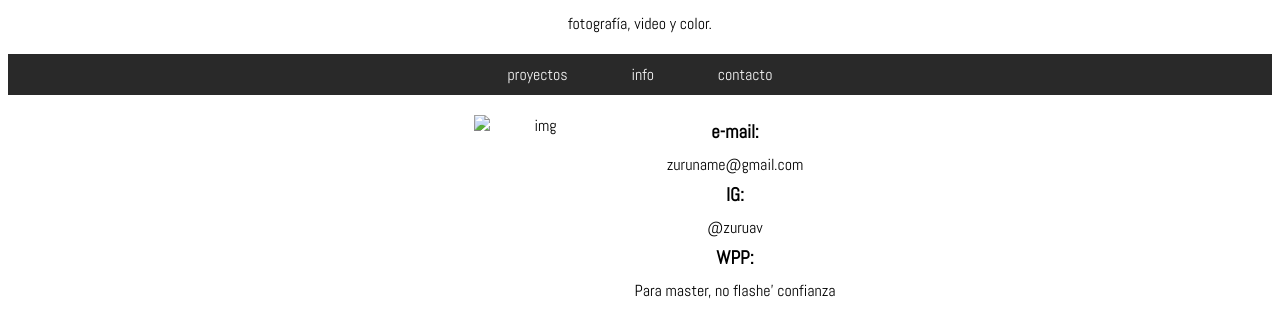
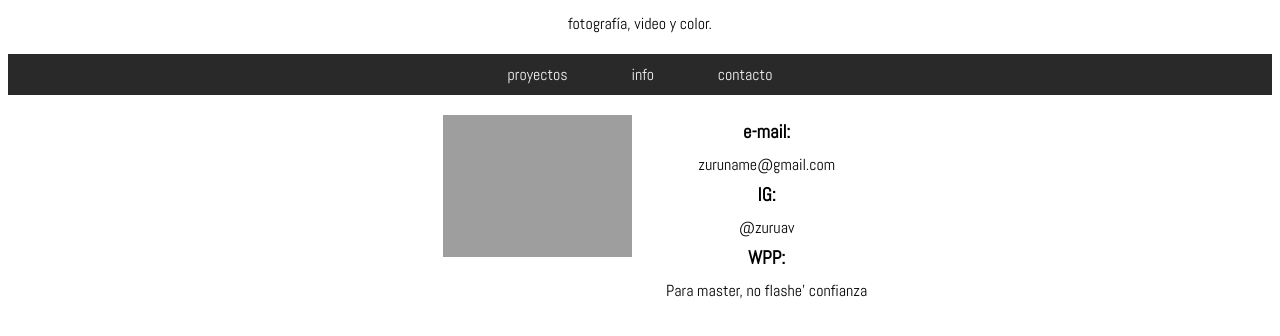
Before and after one commit to zurugg/portfoliodezuru, a plain HTML site: page contacto.html in a window 1280 px wide. Shown: the part 62-398 px from the top of the page. Drawn offline with Linux system fonts and the light colour scheme; the site is published under a folder, as on GitHub Pages, so addresses that start at the root find nothing.

Commit message:
Update contacto.html

```diff
--- a/contacto.html
+++ b/contacto.html
@@ -31,7 +31,7 @@
 </nav>
 
 
-<img src="/imagenes/contacto.png" alt="img" class='contacto-foto'>
+<img src="imagenes/contacto.png" alt="img" class='contacto-foto'>
 
 <div>
 
```
